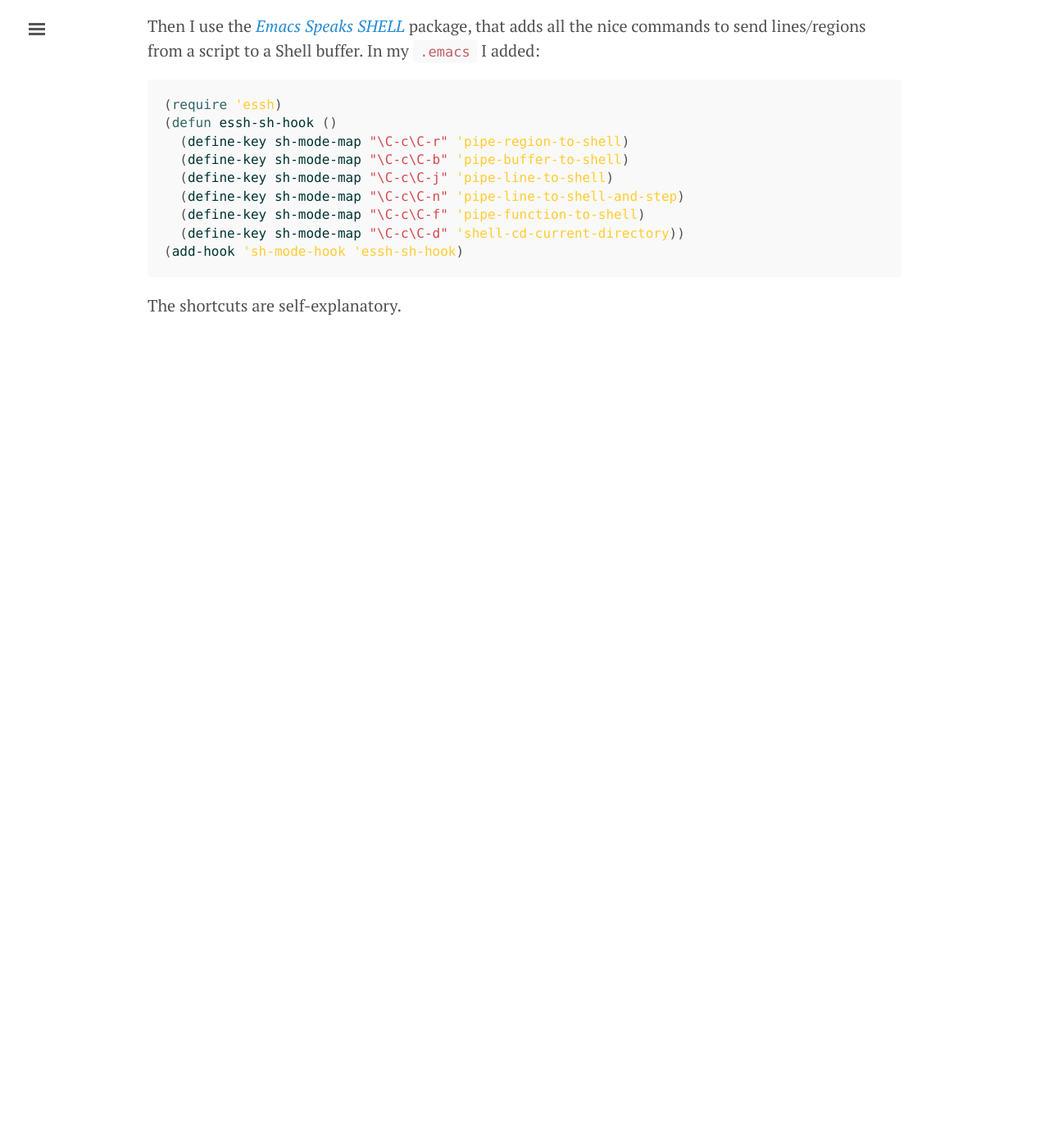
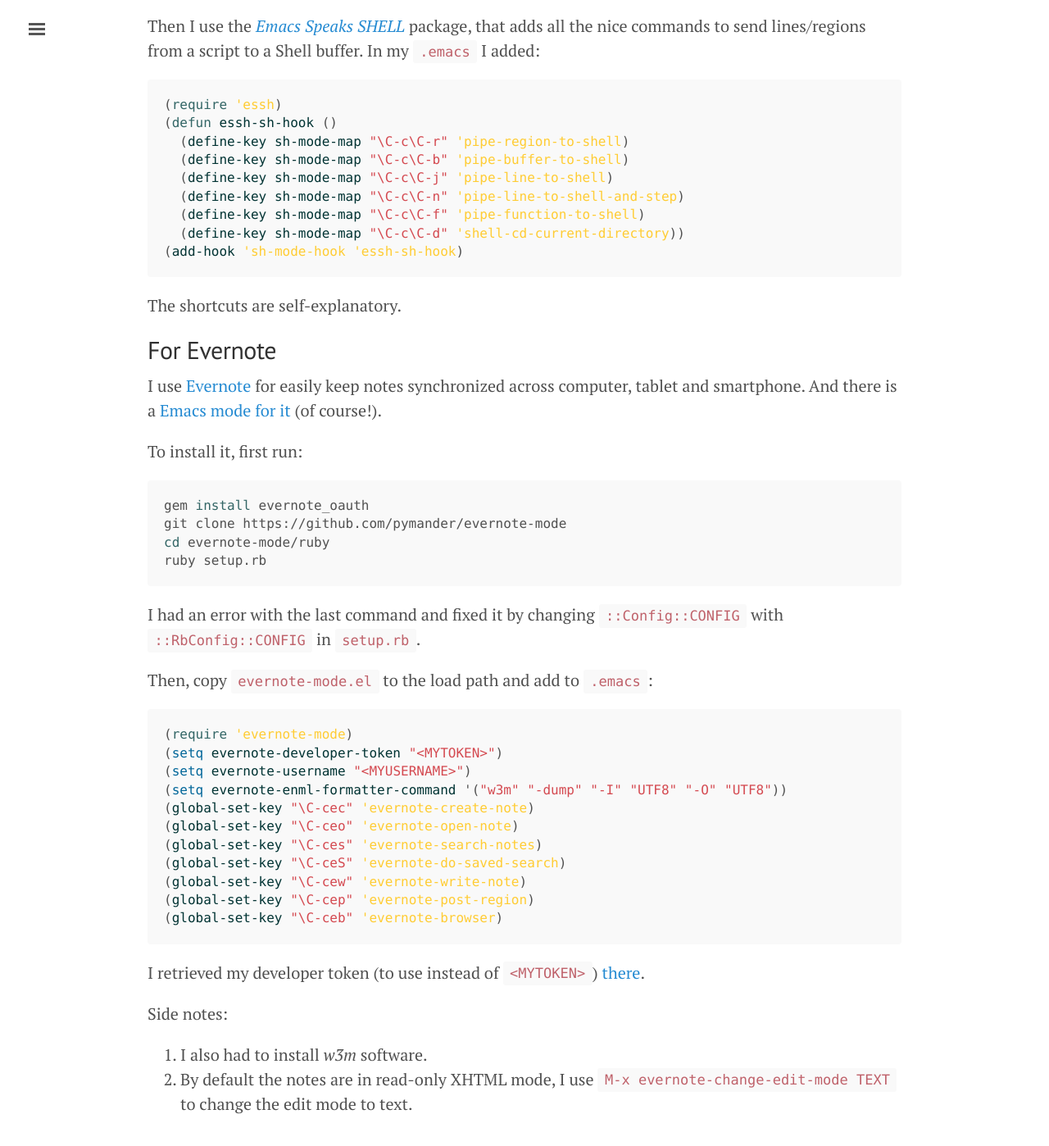
Before and after one commit to jmonlong/Hippocamplus, a Jekyll site: the page built from emacs.md, in a window 1280 px wide and 1400 px high, scrolled down 2943 px. Shown: the whole window at 82% size. Built offline with Jekyll 4.4.1, drawn with Linux system fonts in a browser that asks for light colours; nearby versions of some CDN libraries; Markdown is read by kramdown in place of the engine named in the settings; before the commit the page ends 3411 px from its top, so only the background shows below that.

Commit message:
evernote mode

````diff
--- a/emacs.md
+++ b/emacs.md
@@ -116,3 +116,41 @@
 ```
 
 The shortcuts are self-explanatory.
+
+## For Evernote
+
+I use [Evernote](https://evernote.com/) for easily keep notes synchronized across computer, tablet and smartphone. And there is a [Emacs mode for it](https://github.com/pymander/evernote-mode) (of course!).
+
+To install it, first run:
+
+```sh
+gem install evernote_oauth
+git clone https://github.com/pymander/evernote-mode
+cd evernote-mode/ruby
+ruby setup.rb
+```
+
+I had an error with the last command and fixed it by changing `::Config::CONFIG` with `::RbConfig::CONFIG` in `setup.rb`.
+
+Then, copy `evernote-mode.el` to the load path and add to `.emacs`:
+
+```lisp
+(require 'evernote-mode)
+(setq evernote-developer-token "<MYTOKEN>")
+(setq evernote-username "<MYUSERNAME>")
+(setq evernote-enml-formatter-command '("w3m" "-dump" "-I" "UTF8" "-O" "UTF8"))
+(global-set-key "\C-cec" 'evernote-create-note)
+(global-set-key "\C-ceo" 'evernote-open-note)
+(global-set-key "\C-ces" 'evernote-search-notes)
+(global-set-key "\C-ceS" 'evernote-do-saved-search)
+(global-set-key "\C-cew" 'evernote-write-note)
+(global-set-key "\C-cep" 'evernote-post-region)
+(global-set-key "\C-ceb" 'evernote-browser)
+```
+
+I retrieved my developer token (to use instead of `<MYTOKEN>`) [there](https://www.evernote.com/api/DeveloperToken.action).
+
+Side notes:
+
+1. I also had to install *w3m* software.
+2. By default the notes are in read-only XHTML mode, I use `M-x evernote-change-edit-mode TEXT` to change the edit mode to text.
````
